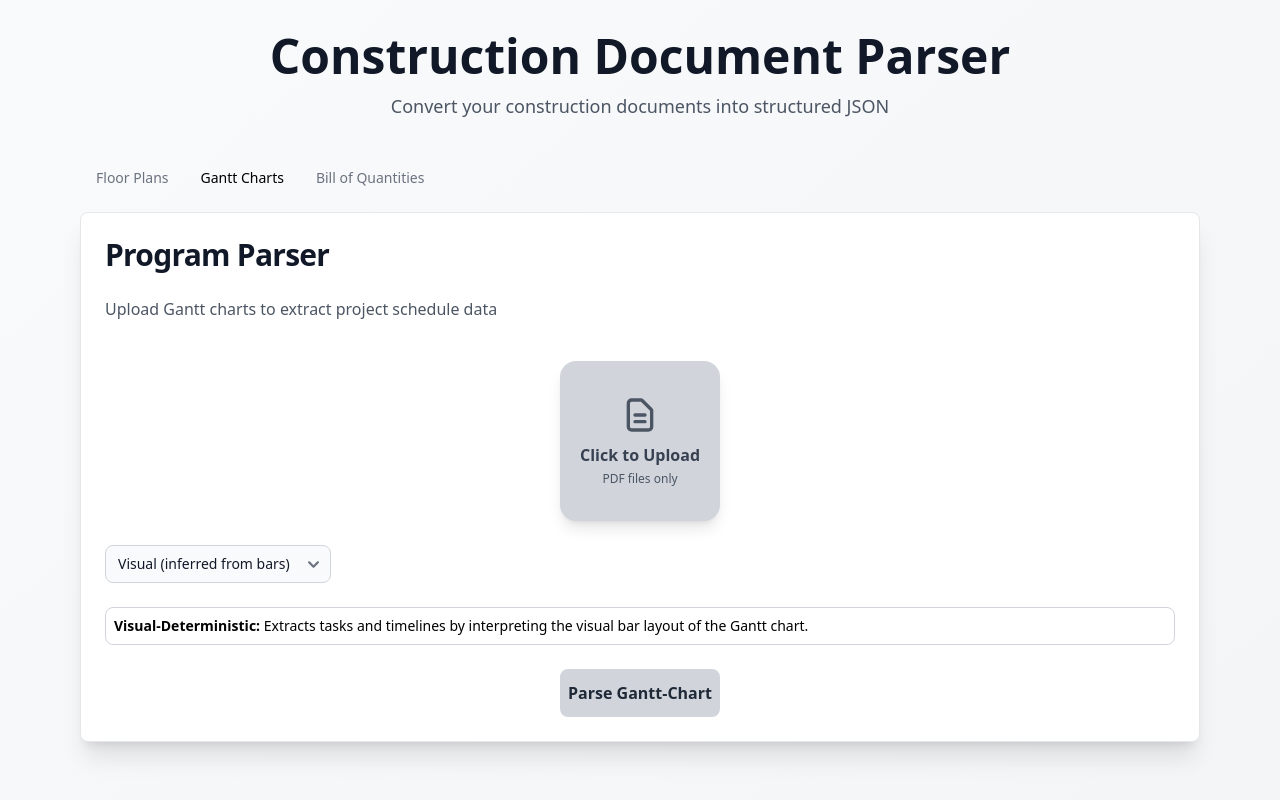
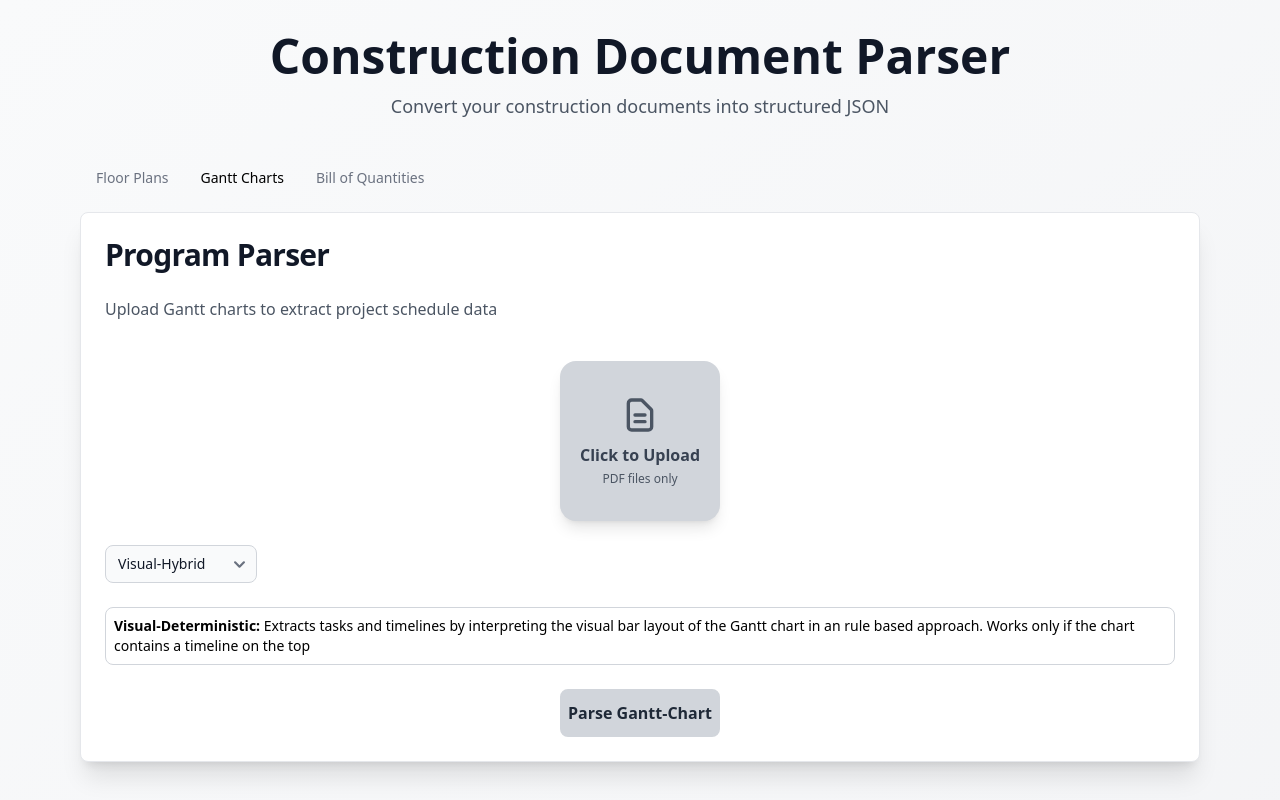
Before and after one commit to AlyssaQueener/Construction-Document-Parser-for-LLM-based-AI-assistants, a React (Create React App) app in the folder frontend/: page / in a window 1280 px wide. Both pictures are taken after a click on the tab "Gantt Charts". Shown: the top 800 px of the page. Built offline with nearby package versions, Linux system fonts and the light colour scheme; no server answers.

Commit message:
ui changes

```diff
--- a/frontend/src/App.js
+++ b/frontend/src/App.js
@@ -90,15 +90,15 @@ useEffect(() => {
   const ganttInfo = {
     visual: {
       title: "Visual-Deterministic",
-      desc: "Extracts tasks and timelines by interpreting the visual bar layout of the Gantt chart."
+      desc: "Extracts tasks and timelines by interpreting the visual bar layout of the Gantt chart in an rule based approach. Works only if the chart contains a timeline on the top"
     },
     tabular: {
-      title: "Tabular-Deterministic",
-      desc: "Extracts schedule data from structured date tables within the chart."
+      title: "Tabular-Hybrid",
+      desc: "Extracts timeline data from structured date tables within the chart. Works only if the chart contains a clear table structure containing the tasks as well as their start and end dates"
     },
     full_ai: {
       title: "Visual-Ai",
-      desc: "Extracts tasks and timelines by interpreting the visual bar layout of the Gantt chart."
+      desc: "Extracts tasks and timelines from the visual bar layout of the Gantt chart, using Ai based interpretation. Allows to parse unclearer chart formats"
     },
 
   };
@@ -296,8 +296,9 @@ useEffect(() => {
                     onChange={(e) => setChartFormat(e.target.value)}
                     className="text-lg"
                   >
-                    <option value="visual">Visual (inferred from bars)</option>
-                    <option value="tabular">Tabular (explicit dates)</option>
+                    <option value="visual">Visual-Hybrid</option>
+                    <option value="full ai">Visual-Ai</option>
+                    <option value="tabular">Tabular-Hybrid</option>
                   </Select>
                 </div>
                 <div className="p-2 border border-gray-300 rounded-lg bg-white mt-3 text-sm">
```
